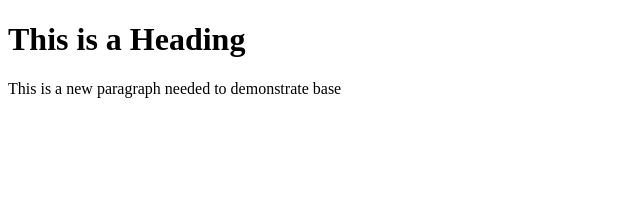
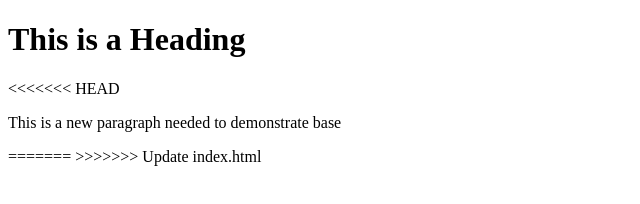
Before and after one commit to starkarabil/training-git, a plain HTML site: page index.html in a window 1280 px wide. Shown: the whole page, without its empty margins (0-640 px from the left). Drawn offline with Linux system fonts and the light colour scheme.

Commit message:
Update index.html

```diff
--- a/index.html
+++ b/index.html
@@ -6,7 +6,10 @@
 	<body>
 
 		<h1>This is a Heading</h1>
+<<<<<<< HEAD
 		<p> This is a new paragraph needed to demonstrate base </p>
+=======
+>>>>>>> Update index.html
 
 	</body>
 </html>
```
